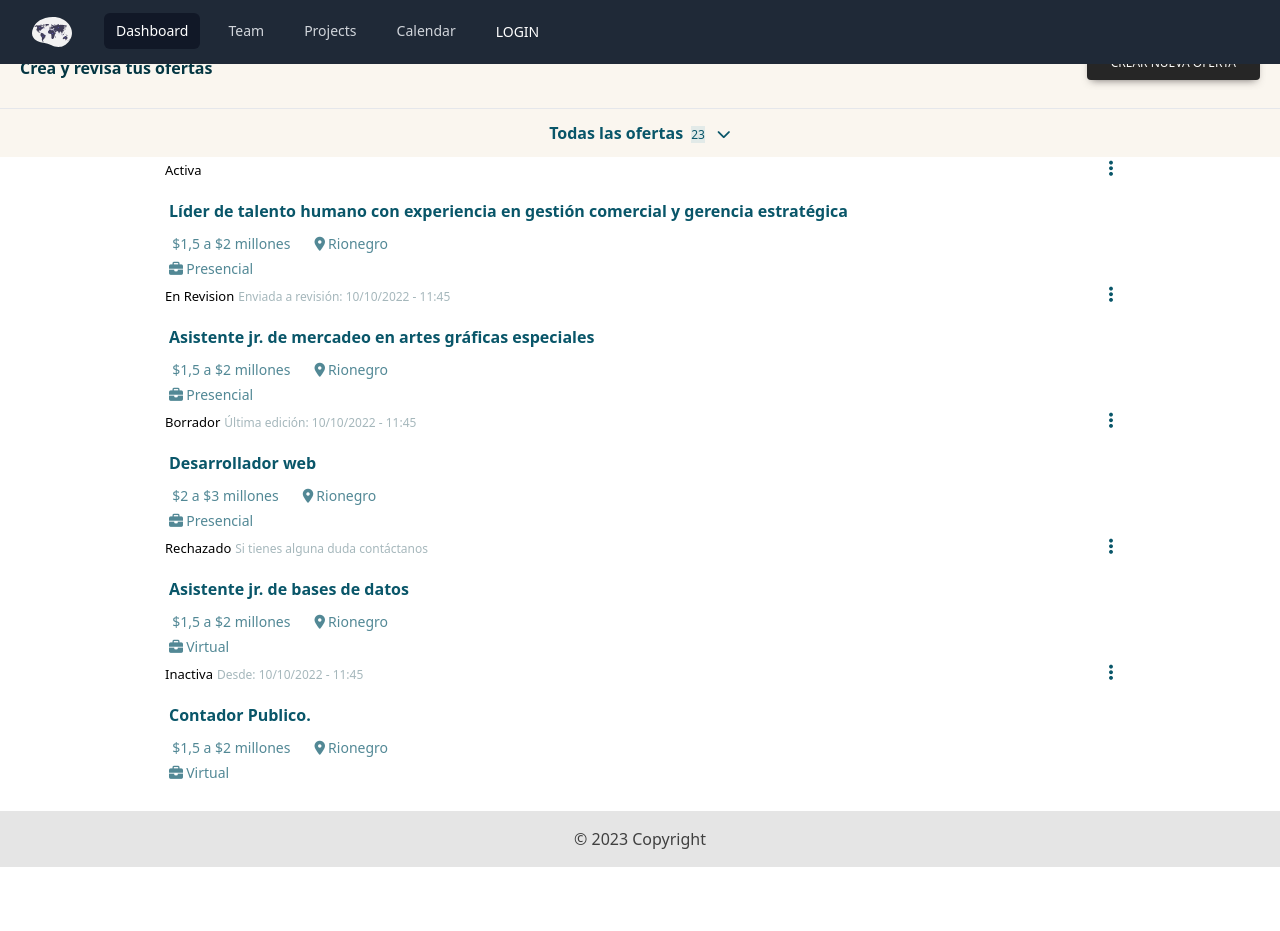
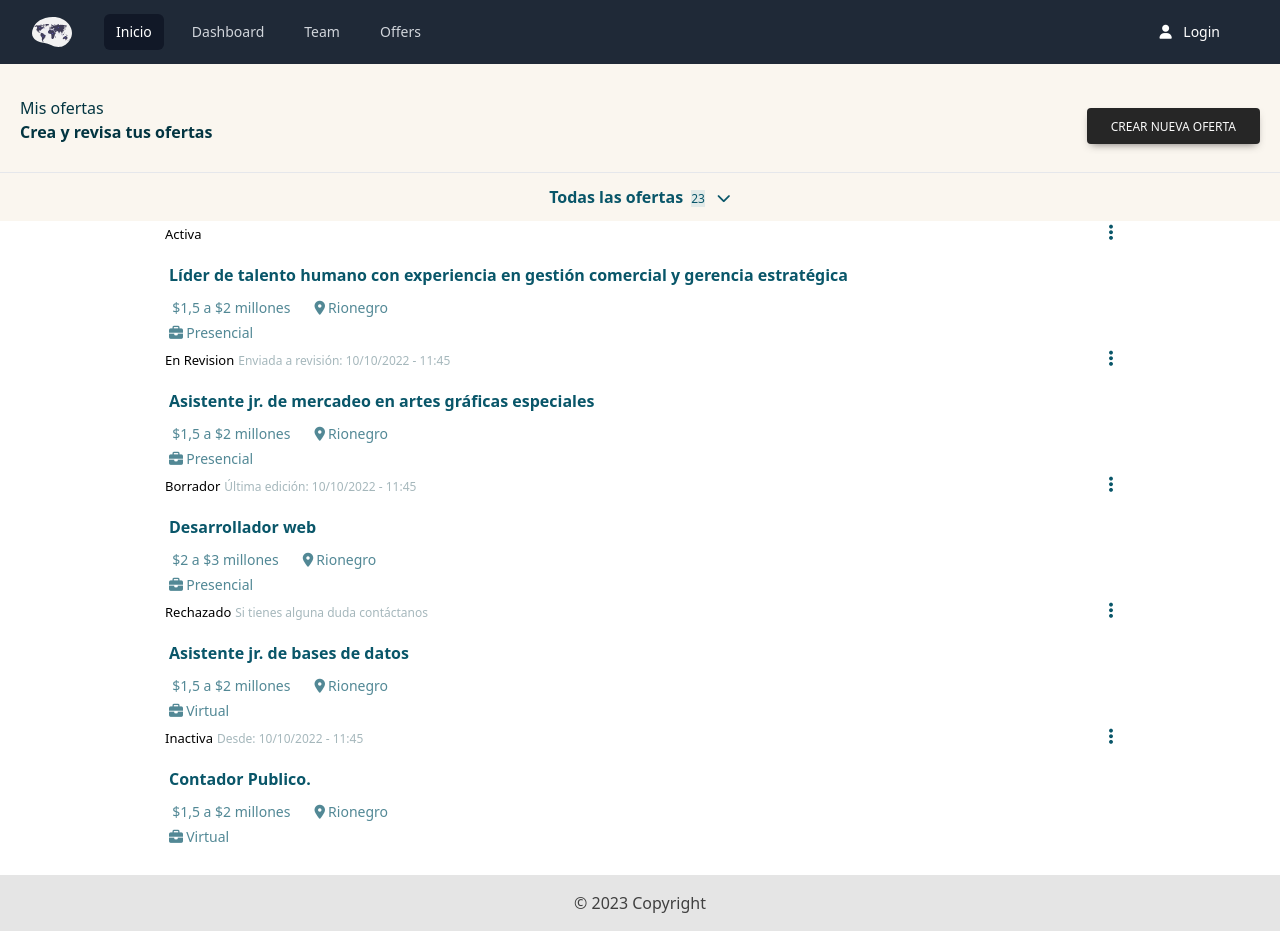
Before and after one commit to champion19/linkedln, an Angular app: page /list in a window 1280 px wide. Before the commit the page ends 867 px from the top, so only its background shows below. Built offline with nearby package versions, Linux system fonts and the light colour scheme.

Commit message:
cambios en componentes

```diff
--- a/src/app/presentation/components/footer/footer.component.html
+++ b/src/app/presentation/components/footer/footer.component.html
@@ -1,4 +1,4 @@
-<footer class="bg-neutral-200 text-center dark:bg-neutral-700 lg:text-left">
+<footer class="fixed w-full bottom-0 lg:relative bg-neutral-200 text-center dark:bg-neutral-700 lg:text-left">
   <div class="p-4 text-center text-neutral-700 dark:text-neutral-200">
     © 2023 Copyright
     <a class="text-neutral-800 dark:text-neutral-400" href="https://tailwind-elements.com/"></a>
--- a/src/app/presentation/components/header/header.component.html
+++ b/src/app/presentation/components/header/header.component.html
@@ -35,24 +35,24 @@
       </a>
         <div class="hidden sm:ml-6 sm:block">
           <div class="flex space-x-4">
+            <a href="/" class="bg-gray-900 text-white rounded-md px-3 py-2 text-sm font-medium"
+              aria-current="page">Inicio</a>
             <!-- Current: "bg-gray-900 text-white", Default: "text-gray-300 hover:bg-gray-700 hover:text-white" -->
-            <a href="#" class="bg-gray-900 text-white rounded-md px-3 py-2 text-sm font-medium"
-              aria-current="page">Dashboard</a>
-            <a href="#"
+            <a href="dashboard" class="text-gray-300 hover:bg-gray-700 hover:text-white rounded-md px-3 py-2 text-sm font-medium">Dashboard</a>
+            <a href="details"
               class="text-gray-300 hover:bg-gray-700 hover:text-white rounded-md px-3 py-2 text-sm font-medium">Team</a>
-            <a href="#"
-              class="text-gray-300 hover:bg-gray-700 hover:text-white rounded-md px-3 py-2 text-sm font-medium">Projects</a>
-            <a href="#"
-              class="text-gray-300 hover:bg-gray-700 hover:text-white rounded-md px-3 py-2 text-sm font-medium">Calendar</a>
+            <a href="list"
+              class="text-gray-300 hover:bg-gray-700 hover:text-white rounded-md px-3 py-2 text-sm font-medium">Offers</a>
           </div>
         </div>
-        <div class="text-center lg:text-left">
-          <button type="button"
-            class="inline-block rounded bg-primary px-7 pb-2.5 pt-2 text-sm font-medium uppercase leading-normal text-white transition  ease-in-out focus:bg-primary-600 focus:outline-none focus:ring-0 active:bg-primary-700 active:shadow-[0_8px_9px_-4px_rgba(59,113,202,0.3),0_4px_18px_0_rgba(59,113,202,0.2)] dark:shadow-[0_4px_9px_-4px_rgba(59,113,202,0.5)] dark:hover:shadow-[0_8px_9px_-4px_rgba(59,113,202,0.2),0_4px_18px_0_rgba(59,113,202,0.1)]"
-            data-te-ripple-init data-te-ripple-color="light">
-            Login
-          </button>
-        </div>
+      </div>
+      <div class="text-center lg:text-left relative rigth-0">
+        <a type="button"
+          class="inline-block rounded bg-primary px-7 pb-2.5 pt-2 text-sm font-medium leading-normal text-white transition  ease-in-out focus:bg-primary-600 focus:outline-none focus:ring-0 active:bg-primary-700 active:shadow-[0_8px_9px_-4px_rgba(59,113,202,0.3),0_4px_18px_0_rgba(59,113,202,0.2)] dark:shadow-[0_4px_9px_-4px_rgba(59,113,202,0.5)] dark:hover:shadow-[0_8px_9px_-4px_rgba(59,113,202,0.2),0_4px_18px_0_rgba(59,113,202,0.1)]"
+          data-te-ripple-init data-te-ripple-color="light"
+          href="login">
+          <i class="fa-solid fa-user mr-2"></i> Login
+      </a>
       </div>
     </div>
   </div>
--- a/src/app/presentation/list/list.component.html
+++ b/src/app/presentation/list/list.component.html
@@ -1,4 +1,4 @@
-<section class="flex flex-col justify-center items-center p-5 py-6 bg-[#FAF6EF]">
+<section class="flex flex-col justify-center items-center p-5 py-6 bg-[#FAF6EF] mt-16">
   <div class="vin-container w-full text-[#033541] font-red-hat text-center md:text-left">
     <div class="lg:flex lg:justify-between md:justify-between md:items-center mb-1">
       <div class="mt-2">
--- a/src/app/presentation/login/login.component.html
+++ b/src/app/presentation/login/login.component.html
@@ -2,7 +2,7 @@
   <div class="h-full">
     <!-- Left column container with background-->
     <div class="g-6 flex h-full flex-wrap items-center justify-center lg:justify-between">
-      <div class="shrink-1 mb-12 grow-0 basis-auto md:mb-0 md:w-9/12 md:shrink-0 lg:w-6/12 xl:w-6/12">
+      <div class="shrink-1 mb-12 grow-0 basis-auto md:mb-0 md:w-9/12 md:shrink-0 lg:w-6/12 xl:w-6/12 mt-20">
         <img src="../../../assets/imgs/work.svg" class="w-full"
           alt="Sample image" />
       </div>
```
